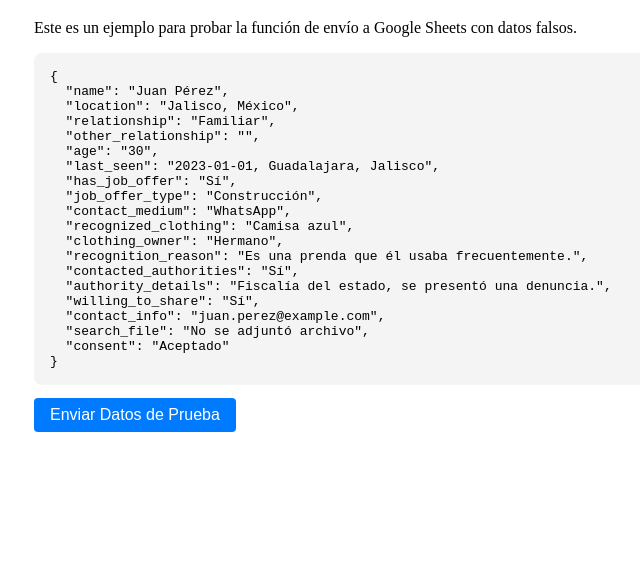
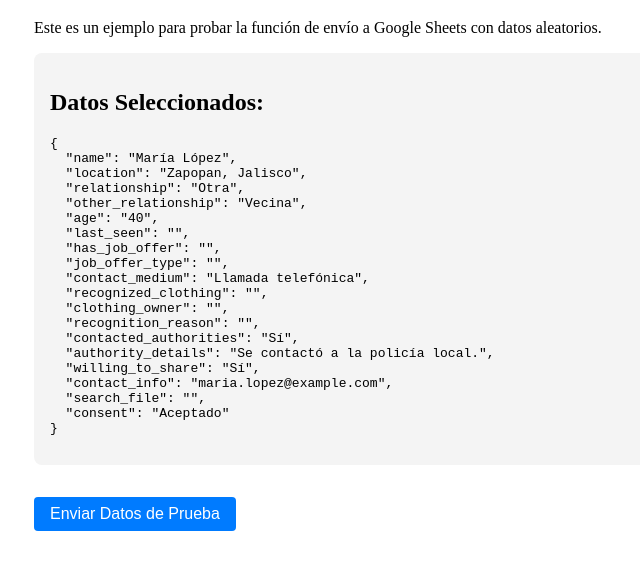
Before and after one commit to abundis-rmn2/prendasHablan, a Gatsby site: page /pruebapost in a window 1280 px wide. Shown: the part 101-670 px from the top of the page, without its empty margins (6-646 px from the left). Built offline with nearby package versions, Linux system fonts and the light colour scheme; Gatsby itself is replaced by a stand-in of ours.

```diff
--- a/src/components/Form/Modal.js
+++ b/src/components/Form/Modal.js
@@ -1,7 +1,7 @@
 import React from "react";
 import * as styles from "./FormStyles.module.css"; // Import shared styles
 
-const Modal = ({ show, onContinue, onStartNew }) => {
+const Modal = ({ show, onContinue, onStartNew, resetFormData }) => {
   if (!show) return null;
 
   console.log("Modal displayed");
@@ -34,7 +34,7 @@ const Modal = ({ show, onContinue, onStartNew }) => {
             className={styles.modalButton}
             onClick={() => {
               console.log("Delete data button clicked");
-              onStartNew();
+              resetFormData(); // Properly clear localStorage
             }}
           >
             Borrar Datos
--- a/src/hooks/useFormStorage.js
+++ b/src/hooks/useFormStorage.js
@@ -42,9 +42,9 @@ const useFormStorage = (key) => {
   const resetFormData = () => {
     console.log("Resetting form data");
     localStorage.removeItem(key);
-    setStoredData({});
+    setStoredData({}); // Clear all form content
     setShowModal(false);
-    console.log("Form data cleared and modal hidden");
+    console.log("Form data cleared, reset to step 1, and modal hidden");
   };
 
   return {
--- a/src/pages/pruebapost.js
+++ b/src/pages/pruebapost.js
@@ -1,8 +1,9 @@
-import React from "react";
+import React, { useState, useEffect } from "react";
 import { postGoogleSheet } from "../utils/postGoogleSheet";
 
 const PruebaPost = () => {
-  const mockData = {
+  const mockDataVersions = [
+    {
       name: "Juan Pérez",
       location: "Jalisco, México",
       relationship: "Familiar",
@@ -21,13 +22,98 @@ const PruebaPost = () => {
       contact_info: "juan.perez@example.com",
       search_file: "No se adjuntó archivo",
       consent: "Aceptado",
+    },
+    {
+      name: "Angel Ramirez",
+      location: "Guadalajara, Jalisco",
+      relationship: "Amigo",
+      age: "25",
+      last_seen: "2023-02-15, Guadalajara, Jalisco",
+      has_job_offer: "No",
+      contact_medium: "Correo Electrónico",
+      recognized_clothing: "Playera roja",
+      contacted_authorities: "No",
+      willing_to_share: "No",
+      contact_info: "angel.ramirez@example.com",
+      consent: "Aceptado",
+    },
+    {
+      name: "María López",
+      location: "Zapopan, Jalisco",
+      relationship: "Otra",
+      other_relationship: "Vecina",
+      age: "40",
+      last_seen: "",
+      has_job_offer: "",
+      job_offer_type: "",
+      contact_medium: "Llamada telefónica",
+      recognized_clothing: "",
+      clothing_owner: "",
+      recognition_reason: "",
+      contacted_authorities: "Sí",
+      authority_details: "Se contactó a la policía local.",
+      willing_to_share: "Sí",
+      contact_info: "maria.lopez@example.com",
+      search_file: "",
+      consent: "Aceptado",
+    },
+    {
+      name: "Carlos Hernández",
+      location: "Tlaquepaque, Jalisco",
+      relationship: "Familiar",
+      age: "35",
+      last_seen: "2023-03-10, Tlaquepaque, Jalisco",
+      has_job_offer: "Sí",
+      job_offer_type: "Construcción",
+      contact_medium: "WhatsApp",
+      recognized_clothing: "Sombrero negro",
+      clothing_owner: "Hermano",
+      recognition_reason: "Siempre lo usaba.",
+      contacted_authorities: "",
+      authority_details: "",
+      willing_to_share: "No",
+      contact_info: "",
+      search_file: "",
+      consent: "Aceptado",
+    },
+    {
+      name: "Lucía Gómez",
+      location: "Tlajomulco, Jalisco",
+      relationship: "Amiga",
+      age: "28",
+      last_seen: "2023-04-01, Tlajomulco, Jalisco",
+      has_job_offer: "No",
+      contact_medium: "Mensaje de texto",
+      recognized_clothing: "",
+      contacted_authorities: "No",
+      willing_to_share: "Sí",
+      contact_info: "lucia.gomez@example.com",
+      consent: "Aceptado",
+    },
+  ];
+
+  const [selectedData, setSelectedData] = useState(null);
+
+  // Load a random mock data version on component mount
+  useEffect(() => {
+    selectRandomData();
+  }, []); // Empty dependency array ensures this runs only once on mount
+
+  const selectRandomData = () => {
+    const randomIndex = Math.floor(Math.random() * mockDataVersions.length);
+    const mockData = mockDataVersions[randomIndex];
+    setSelectedData(mockData); // Set the selected mock data for visualization
+    console.log("New mock data selected:", mockData);
   };
 
   const handleTestPost = async () => {
+    console.log("Selected mock data:", selectedData);
+
     try {
-      const result = await postGoogleSheet(mockData);
+      const result = await postGoogleSheet(selectedData);
       if (result.success) {
         alert("Prueba exitosa: Información enviada correctamente.");
+        selectRandomData(); // Select a new random case after successful submission
       } else {
         alert(`Prueba fallida: ${result.error}`);
       }
@@ -39,10 +125,13 @@ const PruebaPost = () => {
   return (
     <div style={{ padding: "2rem" }}>
       <h1>Prueba de postGoogleSheet</h1>
-      <p>Este es un ejemplo para probar la función de envío a Google Sheets con datos falsos.</p>
-      <pre style={{ background: "#f4f4f4", padding: "1rem", borderRadius: "8px" }}>
-        {JSON.stringify(mockData, null, 2)}
-      </pre>
+      <p>Este es un ejemplo para probar la función de envío a Google Sheets con datos aleatorios.</p>
+      {selectedData && (
+        <div style={{ marginBottom: "2rem", background: "#f4f4f4", padding: "1rem", borderRadius: "8px" }}>
+          <h2>Datos Seleccionados:</h2>
+          <pre>{JSON.stringify(selectedData, null, 2)}</pre>
+        </div>
+      )}
       <button
         onClick={handleTestPost}
         style={{
```
Also changed, not shown: src/components/Form/Step4_Consent.js (+12 -4 lines), src/components/FormPage.js (+22 -3 lines), 1 other file. Lines whose indentation alone changed are shown as unchanged.
